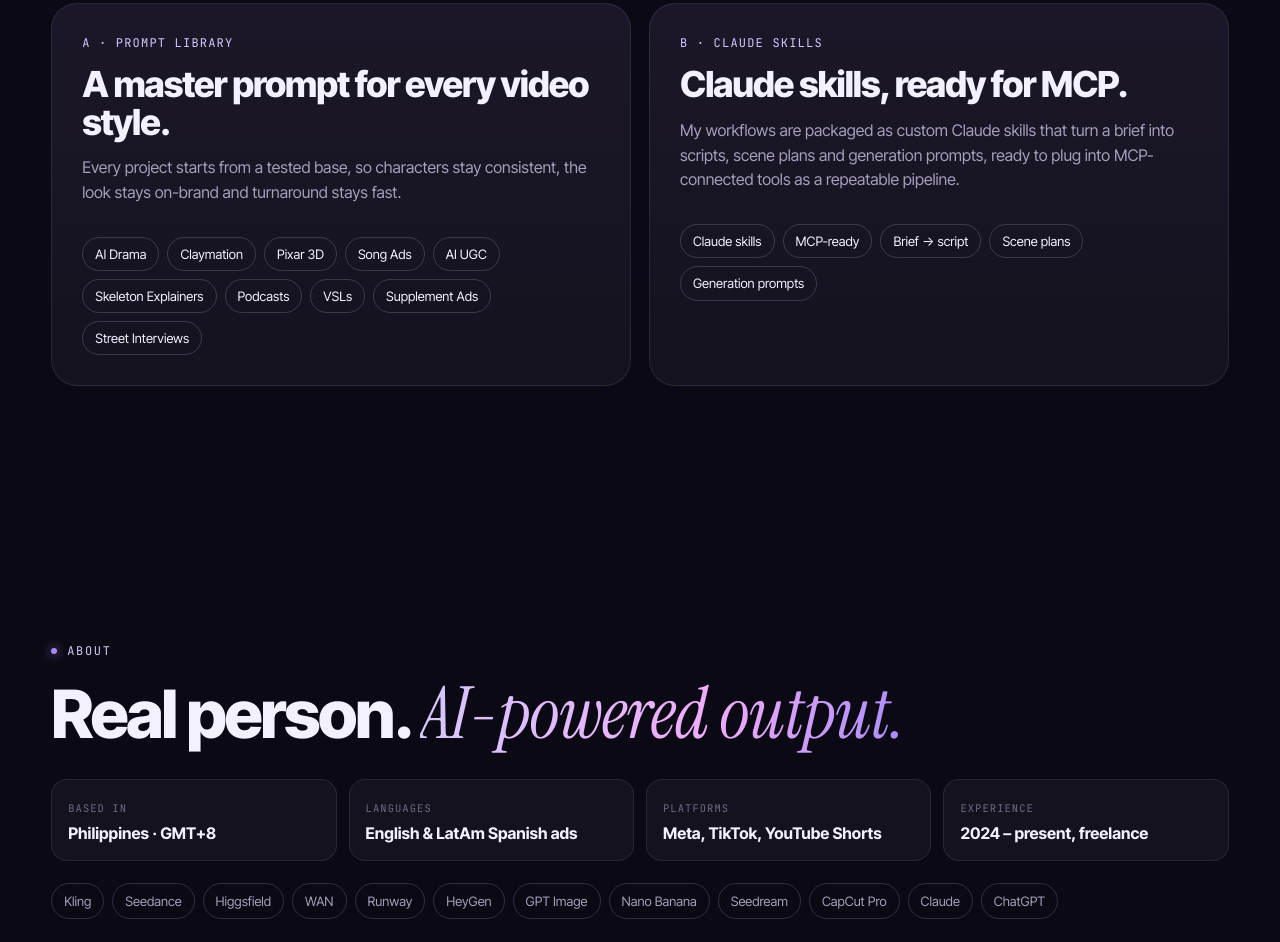
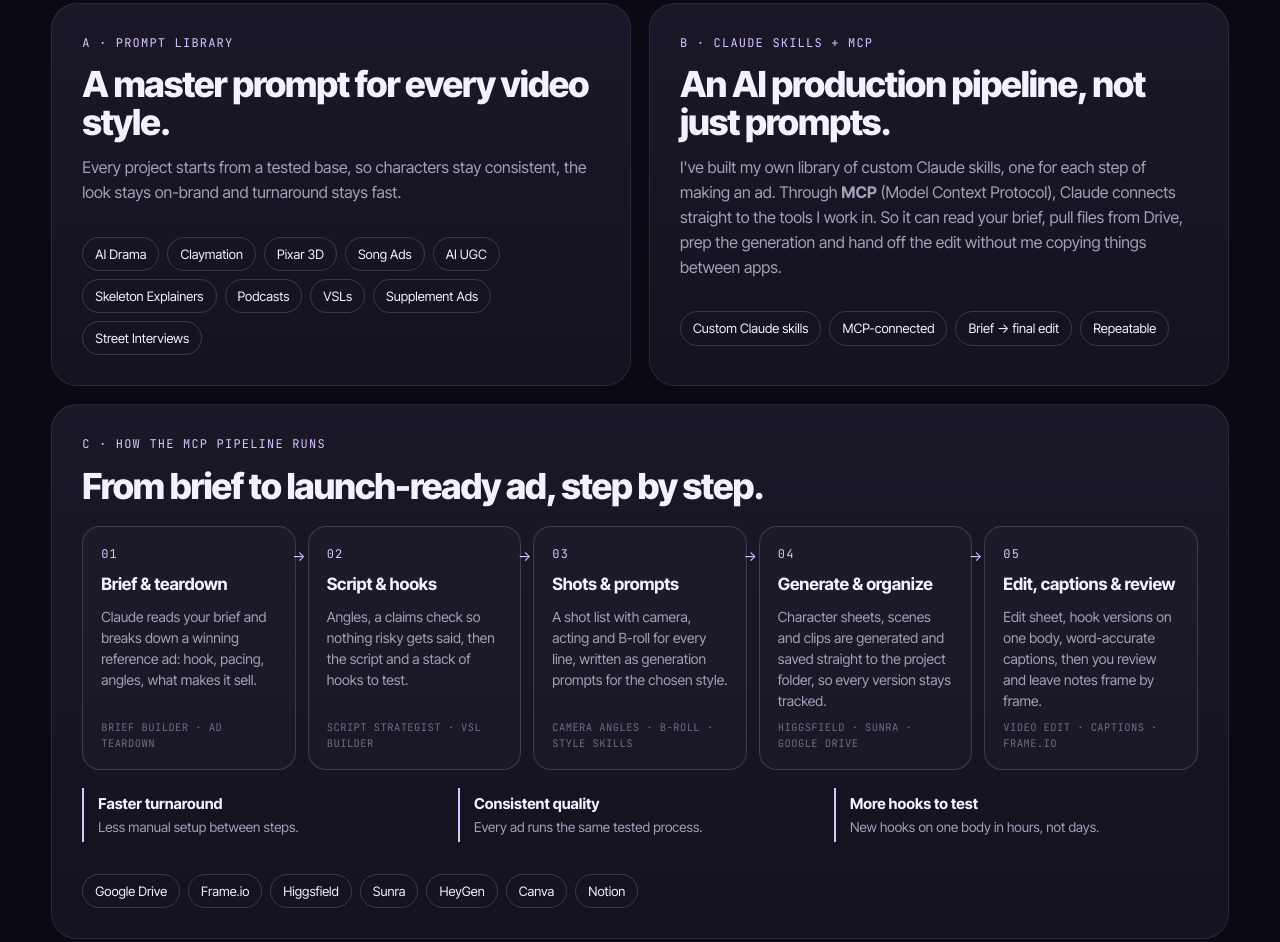
Before and after one commit to johnsecuya18-hash/johnsecuya, a plain HTML site: page index.html in a window 1280 px wide. Shown: the part 8787-9729 px from the top of the page. Drawn offline with Linux system fonts and the light colour scheme.

Commit message:
Systems: expand Claude skills + MCP pipeline section
Co-Authored-By: Claude Opus 5.5 <noreply@anthropic.com>
Claude-Session: https://claude.ai/code/session_01Vkznje3GYpEAkLe5GP6cSb

```diff
--- a/index.html
+++ b/index.html
@@ -177,6 +177,20 @@
   .sc h3{font-size:clamp(26px,2.8vw,36px);font-weight:800;letter-spacing:-.03em;line-height:1.05}
   .sc p{color:var(--muted)}
   .sc .chipline span{color:var(--fg)}
+
+  .sc.mcp{grid-column:1/-1}
+  .pipe{display:grid;grid-template-columns:repeat(5,1fr);gap:12px;margin-top:6px;counter-reset:p}
+  .ps{position:relative;border:1px solid var(--line2);border-radius:18px;padding:18px;background:rgba(255,255,255,.02);display:flex;flex-direction:column;gap:8px}
+  .ps i{font-style:normal;font-family:var(--mono);font-size:12px;color:var(--lilac);letter-spacing:.1em}
+  .ps b{font-size:17px;letter-spacing:-.01em}
+  .ps p{font-size:14px;line-height:1.5;color:var(--muted);flex:1}
+  .ps small{font-family:var(--mono);font-size:10.5px;letter-spacing:.04em;color:var(--dim);text-transform:uppercase}
+  .ps:not(:last-child)::after{content:"→";position:absolute;right:-11px;top:18px;color:var(--lilac);font-size:14px;z-index:1}
+  .why{display:grid;grid-template-columns:repeat(3,1fr);gap:12px;margin-top:4px}
+  .why div{border-left:2px solid var(--lilac);padding:4px 0 4px 14px;display:flex;flex-direction:column;gap:2px}
+  .why b{font-size:15px}.why span{font-size:13.5px;color:var(--muted)}
+  @media (max-width:1000px){.pipe{grid-template-columns:1fr 1fr}.ps::after{display:none}}
+  @media (max-width:640px){.pipe,.why{grid-template-columns:1fr}}
 
   /* ABOUT */
   .about{display:grid;grid-template-columns:.8fr 1.3fr;gap:56px;align-items:center;margin-top:10px}
@@ -413,10 +427,27 @@
           <div class="chipline"><span>AI Drama</span><span>Claymation</span><span>Pixar 3D</span><span>Song Ads</span><span>AI UGC</span><span>Skeleton Explainers</span><span>Podcasts</span><span>VSLs</span><span>Supplement Ads</span><span>Street Interviews</span></div>
         </div>
         <div class="sc rv">
-          <span class="k">B · Claude skills</span>
-          <h3>Claude skills, ready for MCP.</h3>
-          <p>My workflows are packaged as custom Claude skills that turn a brief into scripts, scene plans and generation prompts, ready to plug into MCP-connected tools as a repeatable pipeline.</p>
-          <div class="chipline"><span>Claude skills</span><span>MCP-ready</span><span>Brief → script</span><span>Scene plans</span><span>Generation prompts</span></div>
+          <span class="k">B · Claude skills + MCP</span>
+          <h3>An AI production pipeline, not just prompts.</h3>
+          <p>I've built my own library of custom Claude skills, one for each step of making an ad. Through <b>MCP</b> (Model Context Protocol), Claude connects straight to the tools I work in. So it can read your brief, pull files from Drive, prep the generation and hand off the edit without me copying things between apps.</p>
+          <div class="chipline"><span>Custom Claude skills</span><span>MCP-connected</span><span>Brief → final edit</span><span>Repeatable</span></div>
+        </div>
+        <div class="sc mcp rv">
+          <span class="k">C · How the MCP pipeline runs</span>
+          <h3>From brief to launch-ready ad, step by step.</h3>
+          <div class="pipe">
+            <div class="ps"><i>01</i><b>Brief &amp; teardown</b><p>Claude reads your brief and breaks down a winning reference ad: hook, pacing, angles, what makes it sell.</p><small>Brief builder · Ad teardown</small></div>
+            <div class="ps"><i>02</i><b>Script &amp; hooks</b><p>Angles, a claims check so nothing risky gets said, then the script and a stack of hooks to test.</p><small>Script strategist · VSL builder</small></div>
+            <div class="ps"><i>03</i><b>Shots &amp; prompts</b><p>A shot list with camera, acting and B-roll for every line, written as generation prompts for the chosen style.</p><small>Camera angles · B-roll · Style skills</small></div>
+            <div class="ps"><i>04</i><b>Generate &amp; organize</b><p>Character sheets, scenes and clips are generated and saved straight to the project folder, so every version stays tracked.</p><small>Higgsfield · Sunra · Google Drive</small></div>
+            <div class="ps"><i>05</i><b>Edit, captions &amp; review</b><p>Edit sheet, hook versions on one body, word-accurate captions, then you review and leave notes frame by frame.</p><small>Video edit · Captions · Frame.io</small></div>
+          </div>
+          <div class="why">
+            <div><b>Faster turnaround</b><span>Less manual setup between steps.</span></div>
+            <div><b>Consistent quality</b><span>Every ad runs the same tested process.</span></div>
+            <div><b>More hooks to test</b><span>New hooks on one body in hours, not days.</span></div>
+          </div>
+          <div class="chipline"><span>Google Drive</span><span>Frame.io</span><span>Higgsfield</span><span>Sunra</span><span>HeyGen</span><span>Canva</span><span>Notion</span></div>
         </div>
       </div>
     </div>
```
